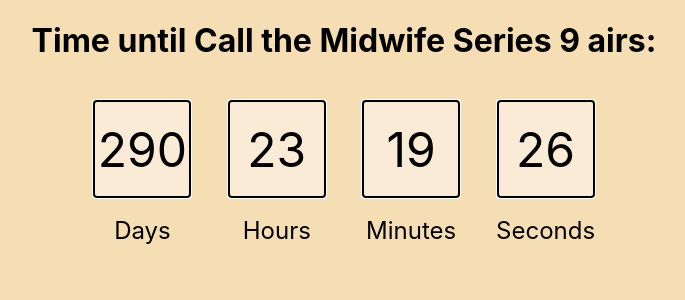
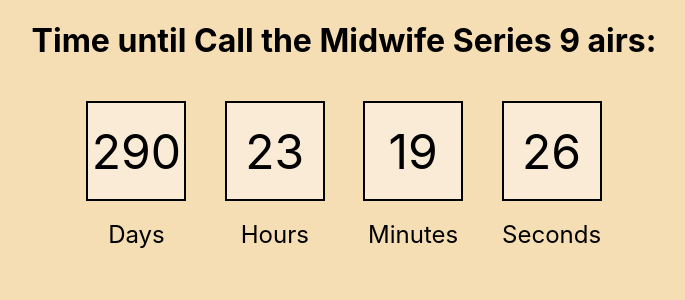
Before and after one commit to nonnatushouse/nh, a React (Create React App) app: page / in a window 1280 px wide. Shown: the top 300 px of the page, without its empty margins (296-981 px from the left). Built offline with nearby package versions, Linux system fonts and the light colour scheme.

Commit message:
Changed outline to border

```diff
--- a/src/Timer.css
+++ b/src/Timer.css
@@ -17,14 +17,11 @@
 
 }
 
-.timer-slot-container {
 
-}
 .timer-slot {
     display: flex;
-    outline-color: black;
-    outline-style: auto;
-    outline-width: 2px;
+    border: 2px solid black;
+
     width: 6rem;
     height: 6rem;
     margin: 1.2rem;
```
